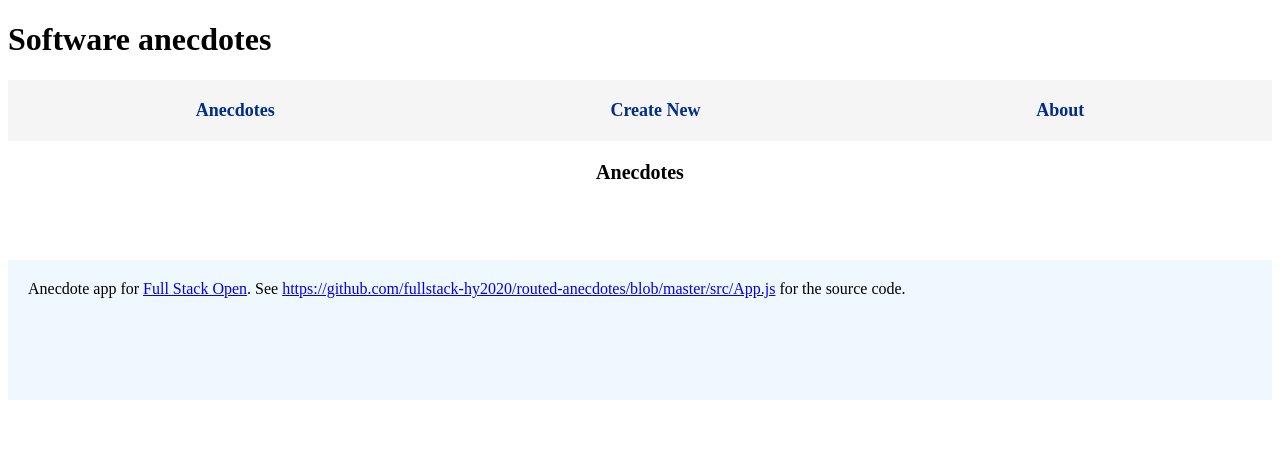
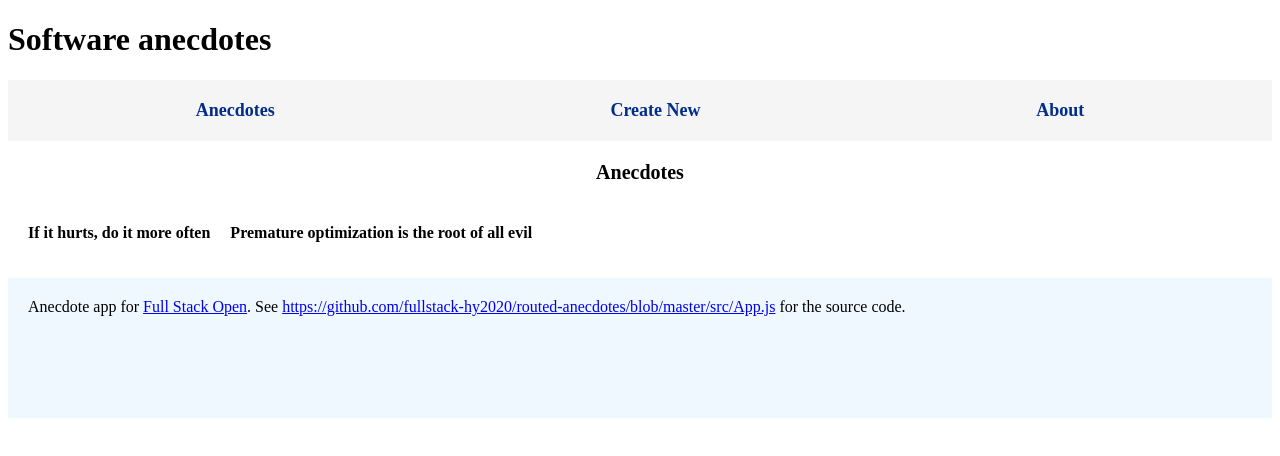
Before and after one commit to Peterzolo/Part-7, a React (Create React App) app: page / in a window 1280 px wide. Shown: the top 456 px of the page. Built offline with nearby package versions, Linux system fonts and the light colour scheme; data requests are answered from the project's data file.

Commit message:
Update AnecdoteList.jsx
Modified anecdote list

```diff
--- a/src/components/anecdotes/AnecdoteList.jsx
+++ b/src/components/anecdotes/AnecdoteList.jsx
@@ -1,9 +1,19 @@
-import React, { useState } from "react";
+import React, { useEffect, useState } from "react";
 
 import "../../components/anecdotes/Anecdote.css";
+import { getAllAnecdotes } from "../../services/anecdoteService";
 
 const AnecdoteList = () => {
   const [anecdotes, setAnecdotes] = useState([]);
+  console.log("ANECDOTES ALL", anecdotes);
+
+  useEffect(() => {
+    const fetchAllAnecdotes = async () => {
+      const response = await getAllAnecdotes();
+      setAnecdotes(response);
+    };
+    fetchAllAnecdotes();
+  }, []);
   return (
     <div className="anecdote-list-wrap">
       <h3 className="title">Anecdotes</h3>
```
